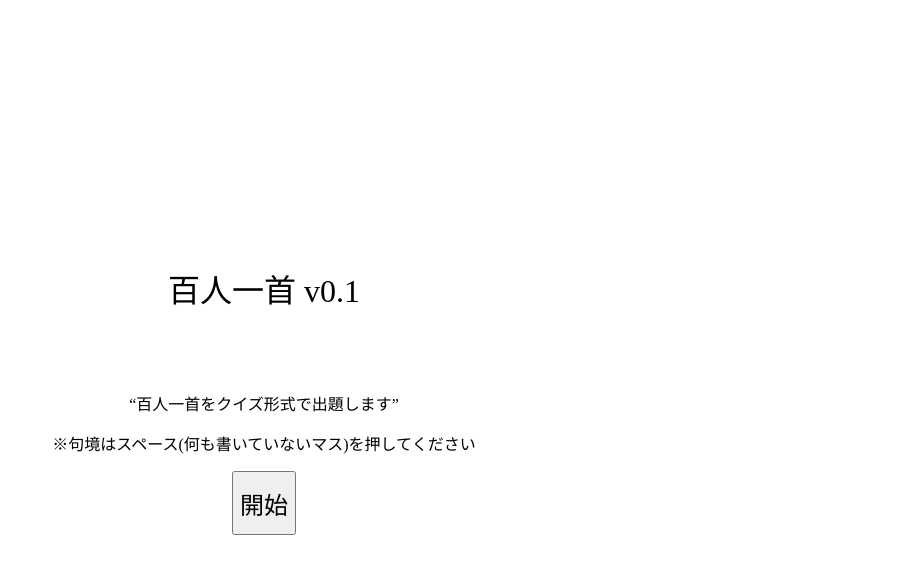
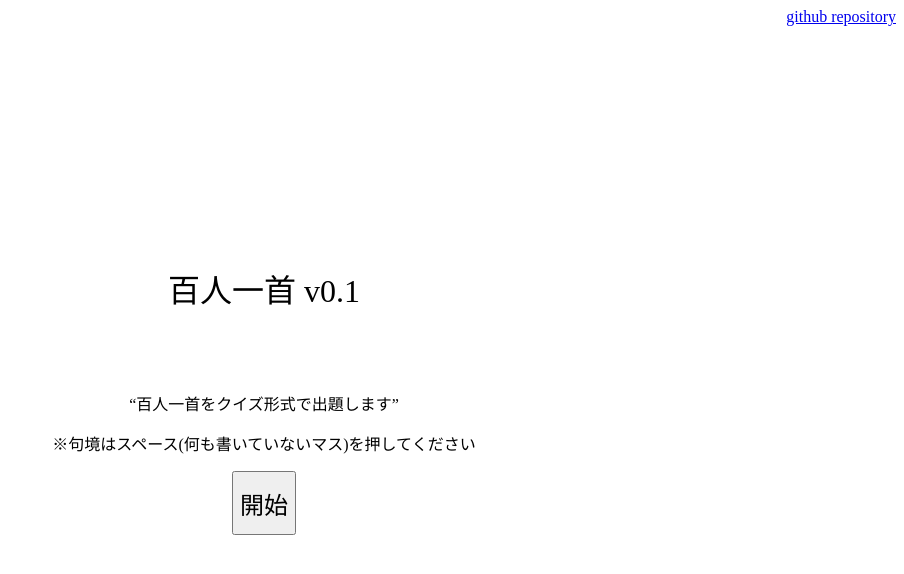
Before and after one commit to kuronuri66/hyakuninhitokubi, a plain HTML site: page index.html in a window 1280 px wide. Shown: the whole page, without its empty margins (376-1280 px from the left). Drawn offline with Linux system fonts and the light colour scheme.

Commit message:
snsを追加しました

```diff
--- a/index.html
+++ b/index.html
@@ -22,6 +22,9 @@
         <button id="startbutton" onclick="start()">開始</button>
     </div>
 
+    <div id="sns">
+        <a href="https://github.com/kuronuri66/hyakuninhitokubi">github repository</a>
+    </div>
 
     <script src="main.js"></script>
 </body>
--- a/style.css
+++ b/style.css
@@ -47,4 +47,11 @@
             font-size: 3dvh;
         }
     }
+
+    #sns{
+        position: absolute;
+        right:0;
+        top:0;
+        padding: 1dvh;
+    }
 }
```
